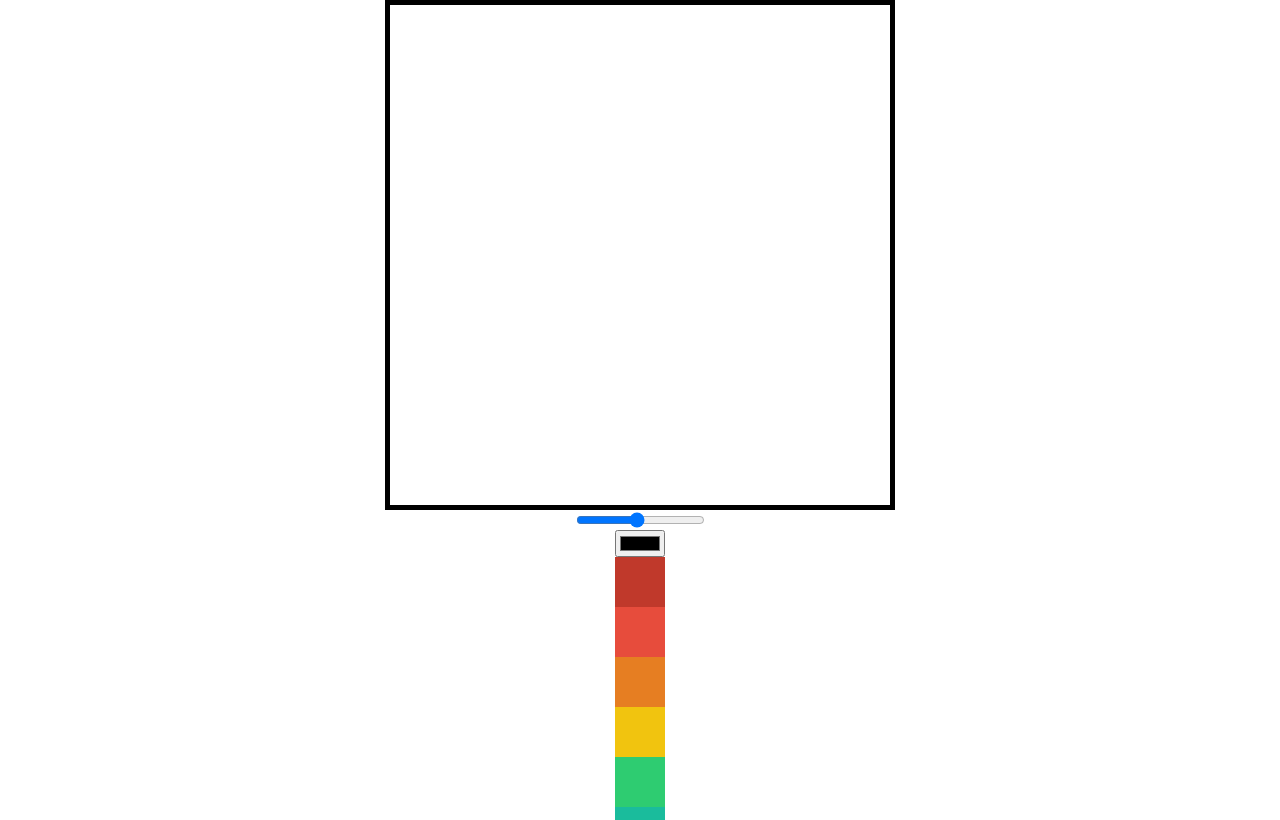
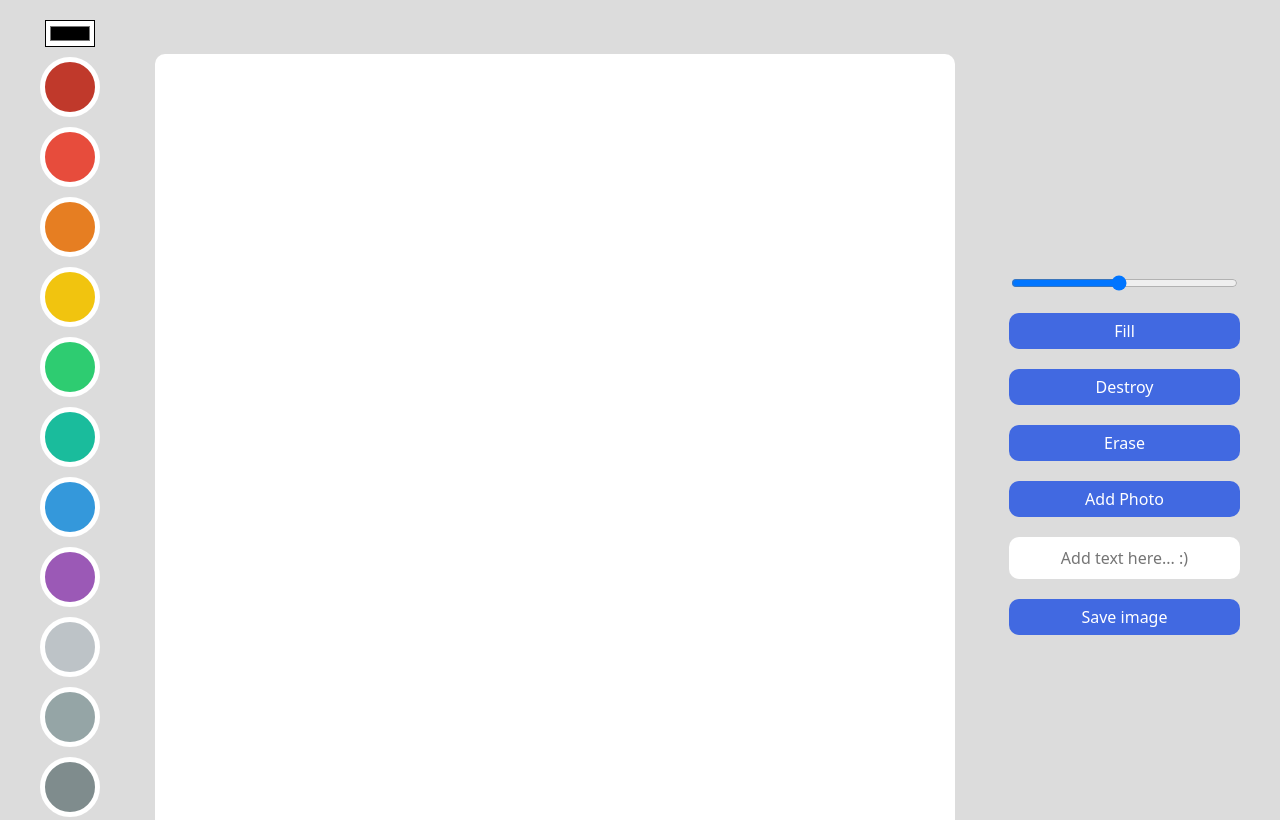
Before and after one commit to eunbinnie/meme_maker, a plain HTML site: page index.html in a window 1280 px wide. Shown: the top 820 px of the page. Drawn offline with nearby package versions, Linux system fonts and the light colour scheme.

Commit message:
Meme Maker 완성

```diff
--- a/index.html
+++ b/index.html
@@ -13,10 +13,8 @@
 </head>
 
 <body>
-  <canvas></canvas>
-  <input id="line-width" type="range" min="1" max="20" value="10" step="0.1" />
-  <input id="line-color" type="color" />
-  <div>
+  <div class="color-options">
+    <input id="line-color" type="color" />
     <div class="color-option" style="background-color: #c0392b;" data-color="#c0392b"></div>
     <div class="color-option" style="background-color: #e74c3c;" data-color="#e74c3c"></div>
     <div class="color-option" style="background-color: #e67e22;" data-color="#e67e22"></div>
@@ -31,11 +29,21 @@
     <div class="color-option" style="background-color: #2c3e50;" data-color="#2c3e50"></div>
   </div>
 
-  <button id="mode-btn">Fill</button>
-  <button id="destroy-btn">Destroy</button>
-  <button id="eraser-btn">Erase</button>
+  <canvas></canvas>
+  <div class="btns">
+    <input id="line-width" type="range" min="1" max="20" value="10" step="0.1" />
 
-  <input type="file" accept="image/*" id="file" />
+    <button id="mode-btn">Fill</button>
+    <button id="destroy-btn">Destroy</button>
+    <button id="eraser-btn">Erase</button>
+
+    <label for="file">
+      Add Photo
+      <input type="file" accept="image/*" id="file" />
+    </label>
+    <input type="text" placeholder="Add text here... :)" id="text" />
+    <button id="save">Save image</button>
+  </div>
 
   <!-- <script src="./js/canvas.js"></script> -->
   <!-- <script src="./js/mousemove.js"></script> -->
--- a/js/board.js
+++ b/js/board.js
@@ -1,3 +1,5 @@
+const saveBtn = document.getElementById("save");
+const textInput = document.getElementById("text");
 const fileInput = document.getElementById("file");
 
 const modeBtn = document.getElementById("mode-btn");
@@ -11,12 +13,13 @@ const color = document.getElementById("line-color");
 const canvas = document.querySelector("canvas");
 const ctx = canvas.getContext("2d");
 
-const CANVAS_WIDTH = 500;
-const CANVAS_HEIGHT = 500;
+const CANVAS_WIDTH = 800;
+const CANVAS_HEIGHT = 800;
 
 canvas.width = CANVAS_WIDTH;
 canvas.height = CANVAS_HEIGHT;
 ctx.lineWidth = lineWidth.value;
+ctx.lineCap = "round";
 
 let isPainting = false;
 let isFilling = false;
@@ -95,6 +98,27 @@ function onFileChange(event) {
   }
 }
 
+function onDoubleClick(event) {
+  const text = textInput.value;
+
+  if (text !== "") {
+    ctx.save();
+    ctx.lineWidth = 1;
+    ctx.font = "48px serif";
+    ctx.fillText(text, event.offsetX, event.offsetY);
+    ctx.restore();
+  }
+}
+
+function onSaveClick() {
+  const url = canvas.toDataURL();
+  const a = document.createElement("a");
+  a.href = url;
+  a.download = "myDrawing.png";
+  a.click();
+}
+
+canvas.addEventListener('dblclick', onDoubleClick);
 canvas.addEventListener('mousemove', onMove);
 canvas.addEventListener('mousedown', startPainting);
 canvas.addEventListener('mouseup', cancelPainting);
@@ -113,3 +137,4 @@ destroyBtn.addEventListener('click', onDestroyClick);
 eraserBtn.addEventListener('click', onEraserClick);
 
 fileInput.addEventListener('change', onFileChange);
+saveBtn.addEventListener('click', onSaveClick);
--- a/style.css
+++ b/style.css
@@ -1,18 +1,79 @@
-canvas {
-  width: 500px;
-  height: 500px;
-  border: 5px solid black;
+body {
+  width: 100%;
+  max-width: 1200px;
+  margin: 0 auto;
+  padding: 20px;
+  display: flex;
+  gap: 20px;
+  justify-content: space-between;
+  align-items: center;
+  background-color: gainsboro;
+  font-family: system-ui, -apple-system, BlinkMacSystemFont, 'Segoe UI', Roboto, Oxygen, Ubuntu, Cantarell, 'Open Sans', 'Helvetica Neue', sans-serif;
 }
 
-body {
+canvas {
+  width: 800px;
+  height: 800px;
+  background-color: white;
+  border-radius: 10px;
+}
+
+.color-options {
   display: flex;
   flex-direction: column;
-  justify-content: center;
   align-items: center;
+  gap: 10px;
+}
+
+#line-color {
+  background-color: white;
 }
 
 .color-option {
   width: 50px;
   height: 50px;
+  border: 5px solid white;
+  border-radius: 50%;
   cursor: pointer;
+  transition: transform ease-in-out .1s;
 }
+
+.color-option:hover {
+  transform: scale(1.2);
+}
+
+button,
+label {
+  all: unset;
+  padding: 10px 0;
+  text-align: center;
+  background-color: royalblue;
+  color: white;
+  font-weight: 500;
+  cursor: pointer;
+  border-radius: 10px;
+  transition: opacity linear .1s;
+}
+
+button:hover {
+  opacity: 0.85;
+}
+
+.btns {
+  display: flex;
+  flex-direction: column;
+  gap: 20px;
+}
+
+input#file {
+  display: none;
+}
+
+input#text {
+  all: unset;
+  padding: 10px 0;
+  text-align: center;
+  font-weight: 500;
+  border-radius: 10px;
+  background-color: white;
+}
```
